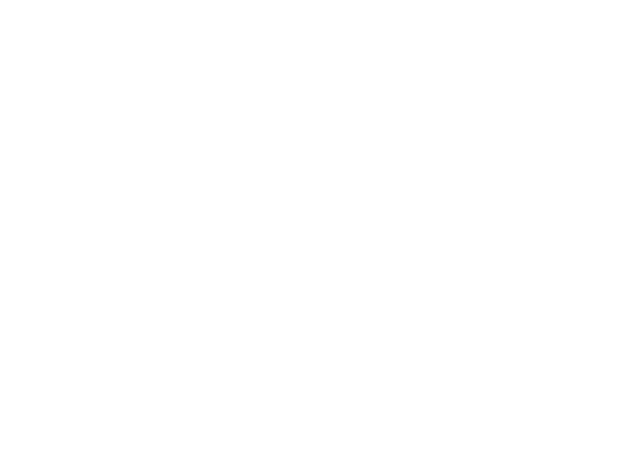
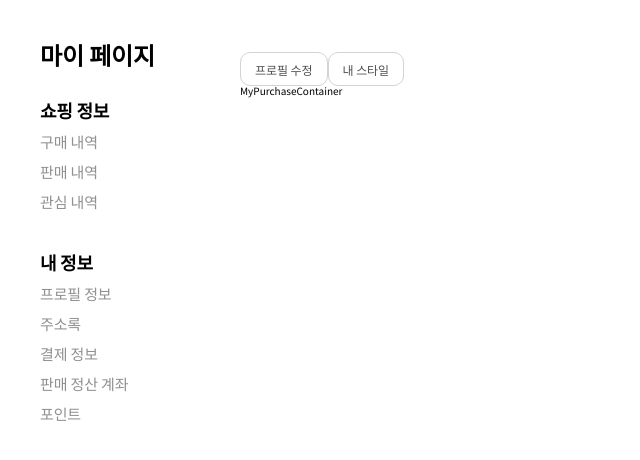
Before and after one commit to GANADA-FAMILY/GANADA-MARKET, a React (Create React App) app in the folder FE/: page /my in a window 1280 px wide. Shown: the top 460 px of the page, without its empty margins (0-640 px from the left). Built offline with nearby package versions, Linux system fonts and the light colour scheme.

Commit message:
#S06P31D204-34 feat :  사이드바 추가 및 파일 분리

```diff
--- a/FE/package.json
+++ b/FE/package.json
@@ -4,6 +4,7 @@
   "private": true,
   "dependencies": {
     "@emotion/babel-plugin": "^11.9.2",
+    "@emotion/babel-preset-css-prop": "^11.2.0",
     "@emotion/react": "^11.9.0",
     "@emotion/styled": "^11.8.1",
     "@reduxjs/toolkit": "^1.8.1",
--- /dev/null
+++ b/FE/src/components/atoms/my/LinkButton.tsx
@@ -0,0 +1,45 @@
+/** @jsxImportSource @emotion/react */
+
+import React from 'react';
+import { Link } from 'react-router-dom';
+import styled from '@emotion/styled';
+
+interface ButtonProps{
+    children?: React.ReactNode;
+    href : string;
+}
+
+const LinkButton : React.FC<ButtonProps>= ({children, href, ...rest}) => {
+    return(
+        <StyledLinkButton
+        to={{pathname : href,}}
+        {...rest}
+        >
+            {children}
+        </StyledLinkButton>
+    )
+};
+
+const StyledLinkButton = styled(Link)`
+    margin-top: 12px;
+    -ms-flex-item-align: start;
+    align-self: flex-start;
+    height: 36px;
+    line-height: 34px;
+    border: 1px solid #d3d3d3;
+    color: rgba(34,34,34,.8);
+    font-size: 12px;
+    letter-spacing: -.06px;
+    padding: 0 14px;
+    height: 34px;
+    border-radius: 10px;
+    display: inline-block;
+    cursor: pointer;
+    vertical-align: middle;
+    text-align: center;
+    color: rgba(34,34,34,.8);
+    background-color: #fff;
+    text-decoration: none;
+`;
+
+export default LinkButton;
--- /dev/null
+++ b/FE/src/components/atoms/my/MenuItem.tsx
@@ -0,0 +1,28 @@
+import styled from "@emotion/styled";
+import { ReactNode } from "react";
+
+interface MenuItemProps{
+    children? : ReactNode,
+    className?: string,
+    disabled?: boolean,
+    key?: string,
+}
+const MenuItem : React.FC<MenuItemProps> = ({
+    children,
+    className,
+    disabled,
+    ...rest
+})=>{
+    return (<>
+        <Atom
+            className={className}
+            {...rest}
+        >
+            {children}
+        </Atom>
+    </>);
+}
+const Atom = styled.li`
+
+`
+export default MenuItem;
--- /dev/null
+++ b/FE/src/components/molecules/my/Menu.tsx
@@ -0,0 +1,51 @@
+import styled, { StyledComponent } from "@emotion/styled";
+import { CSSProperties, ReactNode } from "react";
+
+interface MenuProps{
+    children?: ReactNode;
+    className?: string;
+    mode?: string;
+    style?: CSSProperties;
+    title: string;
+    titleStyle?: any;
+}
+
+const Menu : React.FC<MenuProps>= ({
+    children,
+    className,
+    mode,
+    style,
+    title,
+    titleStyle,
+    ...rest
+})=>{
+    return (
+    <Molecule
+        className={className}
+        style={{
+            ...style,
+        }}
+        {...rest}
+    >
+        <MenuTitle
+            style={titleStyle}
+        >
+            {title}
+        </MenuTitle>
+        <MenuList
+        >
+            {children}
+        </MenuList>
+    </Molecule>
+    )
+}
+const Molecule = styled.div`
+
+`
+const MenuTitle = styled.strong`
+
+`
+const MenuList = styled.ul`
+    list-style: none;
+`
+export default Menu;
--- /dev/null
+++ b/FE/src/components/organisms/my/MyHomeContainer.tsx
@@ -0,0 +1,11 @@
+import LinkButton from "../../atoms/my/LinkButton";
+const MyHomeContainer = ()=>{
+    return (
+        <div>
+            <LinkButton href="/">프로필 수정</LinkButton>
+            <LinkButton href="/">내 스타일</LinkButton>
+        </div>
+    );
+}
+
+export default MyHomeContainer;
--- /dev/null
+++ b/FE/src/components/organisms/my/MyPurchaseContainer.tsx
@@ -0,0 +1,10 @@
+
+const MyPurchaseContainer = ()=>{
+    return (
+        <div>
+            MyPurchaseContainer
+        </div>
+    );
+}
+
+export default MyPurchaseContainer;
--- /dev/null
+++ b/FE/src/components/organisms/my/SideNavBarContainer.tsx
@@ -0,0 +1,72 @@
+import styled from "@emotion/styled";
+import { Link } from "react-router-dom";
+import Menu from "../../molecules/my/Menu";
+import MenuItem from "../../atoms/my/MenuItem";
+
+const SideNavBarContainer = () =>{
+    return(
+        <Container>
+            <SideNavBar>
+                <Link to="/my"><SideBarMainTitle>마이 페이지</SideBarMainTitle></Link>
+                <Menu title="쇼핑 정보">
+                    <MenuItem><Link to ="/my/buying">구매 내역</Link></MenuItem>
+                    <MenuItem><Link to ="/my/selling">판매 내역</Link></MenuItem>
+                    <MenuItem><Link to ="/my/wish">관심 내역</Link></MenuItem>
+                </Menu>
+                <Menu title="내 정보">
+                    <MenuItem><Link to ="/my/profile">프로필 정보</Link></MenuItem>
+                    <MenuItem><Link to ="/my/address">주소록</Link></MenuItem>
+                    <MenuItem><Link to ="/my/payment">결제 정보</Link></MenuItem>
+                    <MenuItem><Link to ="/my/account">판매 정산 계좌</Link></MenuItem>
+                    <MenuItem><Link to ="/my/point">포인트</Link></MenuItem>
+                </Menu>
+            </SideNavBar>
+        </Container>
+    );
+}
+
+const Container = styled.div`
+    float: left;
+    width: 180px;
+    margin-right: 20px;
+`
+
+const SideBarMainTitle = styled.h2`
+    line-height: 29px;
+    padding-bottom: 30px;
+    font-size: 24px;
+    letter-spacing: -.36px;
+    font-weight: 700;
+    letter-spacing: -.15px;
+    text-decoration: none;
+`
+const SideNavBar = styled.div`
+    a{
+    text-decoration: none;
+    color: inherit;
+    }
+    div + div {
+        margin-top: 40px
+    }
+    li + li{
+        margin-top: 12px
+    }
+    div strong{
+        line-height: 22px;
+        margin-bottom: 12px;
+        display: inline-block;
+        vertical-align: top;
+        font-size: 18px;
+        letter-spacing: -.27px;
+        font-weight: 700;
+    }
+    li a{
+        line-height: 18px;
+        font-size: 15px;
+        letter-spacing: -.15px;
+        color: rgba(34,34,34,.5);
+        text-decoration: none;
+    }
+`;
+
+export default SideNavBarContainer;
--- /dev/null
+++ b/FE/src/components/templates/MyPageTemplate.tsx
@@ -0,0 +1,15 @@
+import MyHomeContainer from "../organisms/my/MyHomeContainer";
+import MyPurchaseContainer from "../organisms/my/MyPurchaseContainer";
+import SideNavBarContainer from "../organisms/my/SideNavBarContainer";
+
+const MyPageTemplate = () =>{
+    return(
+        <>
+            <SideNavBarContainer/>
+            <MyHomeContainer/>
+            <MyPurchaseContainer/>
+        </>
+    );
+}
+
+export default MyPageTemplate;
--- a/FE/src/pages/MyPage.tsx
+++ b/FE/src/pages/MyPage.tsx
@@ -1,10 +1,20 @@
+import styled from '@emotion/styled';
+import MyPageTemplate from '../components/templates/MyPageTemplate';
+
 const MyPage = () => {
   return (
-      <div>
-
-      </div>
+      <MainContainer>
+        <MyPageTemplate/>
+      </MainContainer>
   );
 };
 
+const MainContainer = styled.div`
+  margin: 0 auto;
+  padding: 40px 40px 160px;
+  max-width: 1280px;
+`;
+
+
 
 export default MyPage;
--- a/FE/tsconfig.json
+++ b/FE/tsconfig.json
@@ -15,7 +15,8 @@
     "isolatedModules": true,
     "noEmit": true,
     "removeComments": false,
-    "jsx": "react-jsx"
+    "jsx": "react-jsx",
+    "jsxImportSource": "@emotion/react",
   },
   "include": ["src"]
 }
```
Also changed, not shown: FE/src/components/molecules/my/SideNavBarMenu.tsx (added, +18 -0 lines), FE/src/components/organisms/tmp.js (deleted), 1 other file (tests, documents, lock files or other folders).
